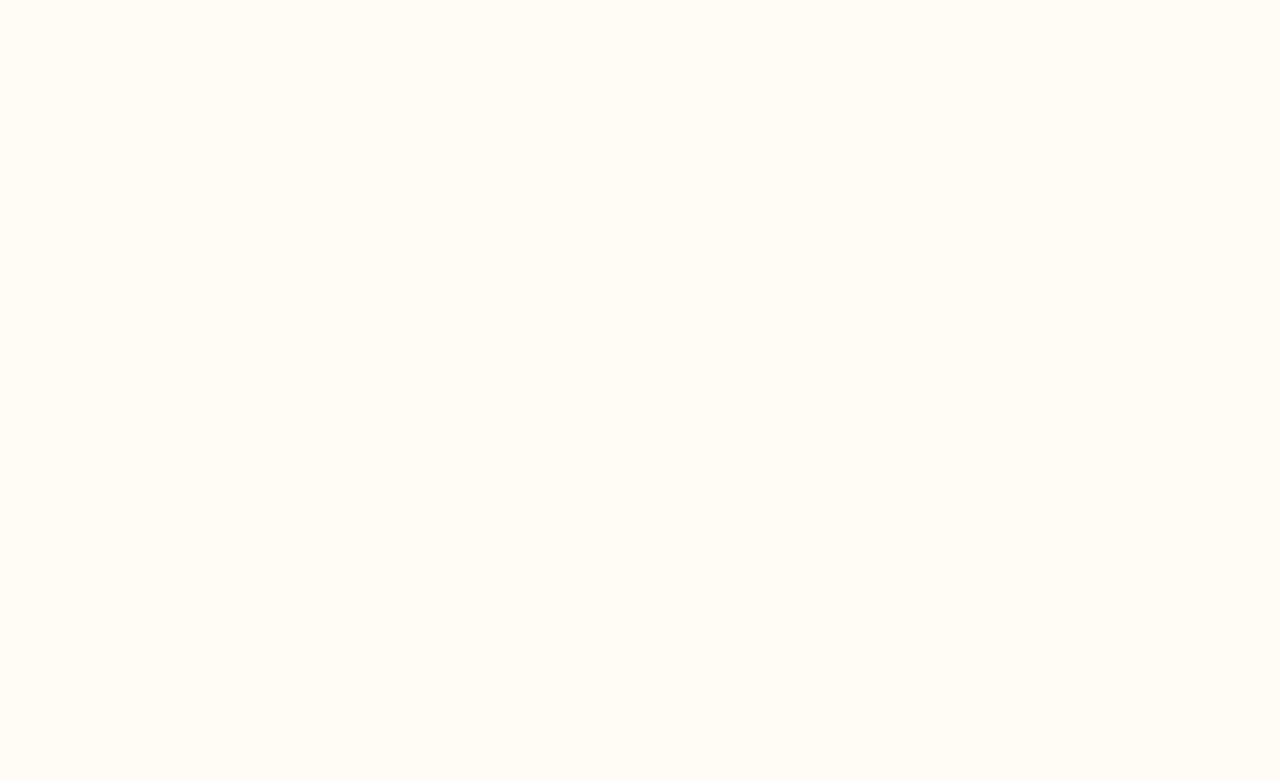
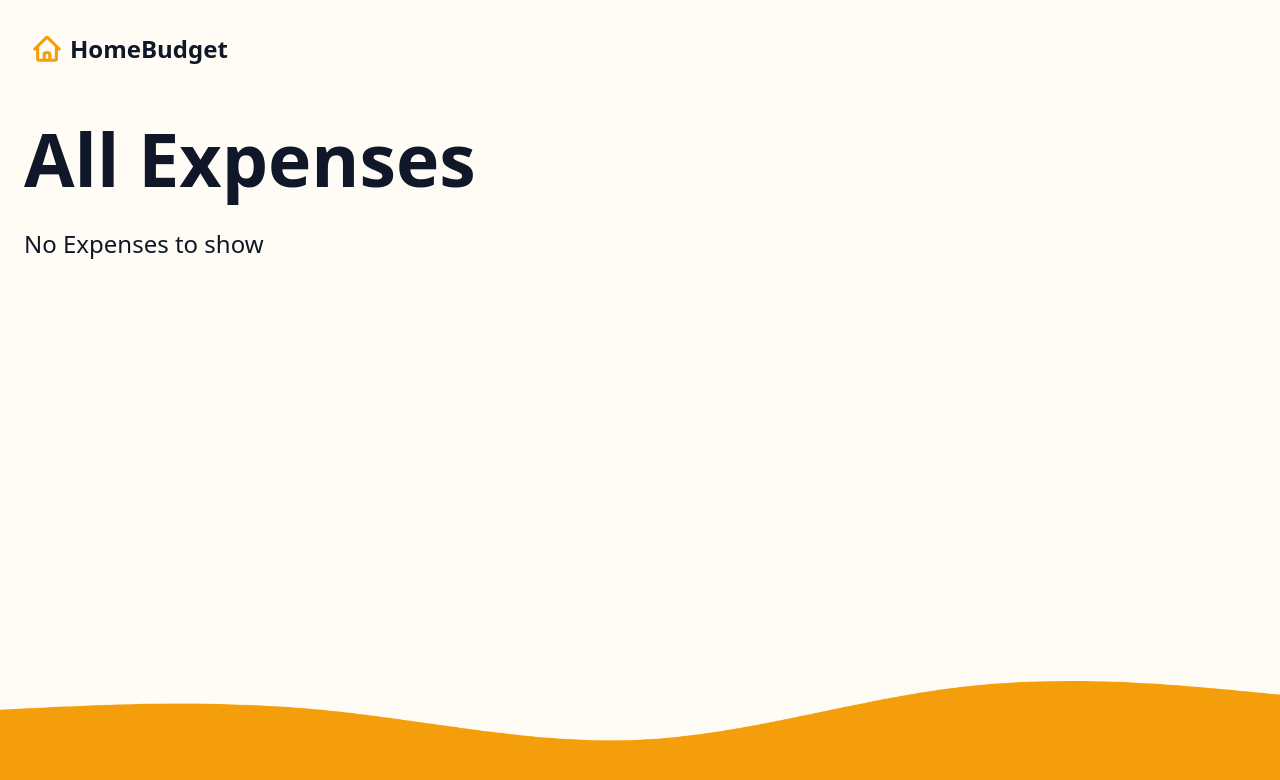
Before and after one commit to Oumayma894/Budgeting-App, a React (Vite) app in the folder react-budget/: page /expenses in a window 1280 px wide. Before the commit this address had no page. Shown: the top 780 px of the page. Built offline with nearby package versions, Linux system fonts and the light colour scheme.

Commit message:
Expenses Page

```diff
--- a/react-budget/src/App.jsx
+++ b/react-budget/src/App.jsx
@@ -12,6 +12,7 @@
 import Dashboard, { dashboardAction, dashboardLoader } from './pages/Dashboard';
 import Error from './pages/Error';
 import { logoutAction } from './actions/logout';
+import ExpensesPage, { expensesLoader } from './pages/ExpensesPage';
 
 const router = createBrowserRouter([
   {
@@ -26,6 +27,11 @@
         loader: dashboardLoader,
         action: dashboardAction,
         errorElement: <Error />,
+      },
+      {
+        path: "expenses",
+        element: <ExpensesPage />,
+        loader: expensesLoader,
       },{
         path: "logout",
         action: logoutAction
--- a/react-budget/src/pages/Dashboard.jsx
+++ b/react-budget/src/pages/Dashboard.jsx
@@ -3,7 +3,7 @@
 
 // helper functions
 import { createBudget, createExpense,fetchData, waait } from '../helpers'
-import { useLoaderData } from 'react-router-dom';
+import { Link, useLoaderData } from 'react-router-dom';
 import { toast } from 'react-toastify';
 
 // Components
@@ -12,6 +12,7 @@
 import AddExpenseForm from '../components/AddExpenseForm';
 import BudgetItem from '../components/BudgetItem';
 import Table from '../components/Table';
+
 //loader
 export function dashboardLoader(){
  const userName = fetchData("userName");
@@ -94,7 +95,15 @@
             expenses && expenses.length > 0 && (
               <div className="grid-md">
                 <h2>Recent Expenses</h2>
-                <Table expenses={expenses.sort((a ,b) => b.createdAt - a.createdAt)}/>
+                <Table expenses={expenses.sort((a ,b) => b.createdAt - a.createdAt)
+                  .slice(0, 8)
+                }/>
+                {expenses.length > 8 && (
+                  <Link to="expenses"
+                  className="btn btn--dark">
+                  View all expenses
+                  </Link>
+                )}
               </div>
             )
           }
--- /dev/null
+++ b/react-budget/src/pages/ExpensesPage.jsx
@@ -0,0 +1,37 @@
+import React from 'react'
+// rrd
+import { useLoaderData } from 'react-router-dom';
+// helpers
+import { fetchData } from '../helpers';
+// components
+import Table from '../components/Table';
+
+//loader
+export function expensesLoader(){
+ const expenses = fetchData("expenses");
+ return { expenses };
+}
+
+export const ExpensesPage = () => {
+    const {expenses} = useLoaderData();
+
+  return (
+    <div className='grid-lg'>
+        <h1>All Expenses</h1>
+        {
+            expenses && expenses.length > 0 ? (
+             <div className='grid-md'>
+                <h2>Recent Expenses<small>({expenses.length})total</small>
+                 </h2>
+                 <Table expenses={expenses} />
+            </div>
+            )
+            :(
+                <p>No Expenses to show</p>
+            )
+        }
+        </div>
+  )
+}
+
+export default ExpensesPage
```
